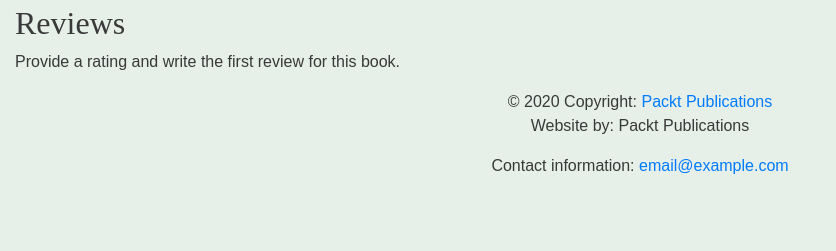
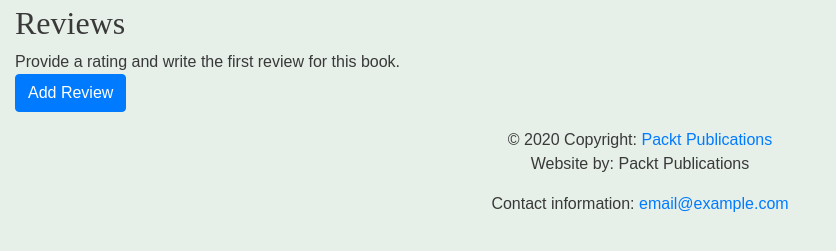
Before and after one commit to paxcodes/book_WebDevWithDjango, a Django app: template bookr/reviews/templates/reviews/book_detail.html in a window 1280 px wide. Shown: the part 201-452 px from the top of the page, without its empty margins (0-836 px from the left). Run offline with Django 3.2, Linux system fonts and the light colour scheme; the template is opened without the code that fills it, so the values that code supplies are empty; some libraries are stand-ins or nearby versions.

Commit message:
add links to create and edit reviews

```diff
--- a/bookr/reviews/templates/reviews/book_detail.html
+++ b/bookr/reviews/templates/reviews/book_detail.html
@@ -18,6 +18,7 @@
             {% if review.date_edited %}<br/> Last modified: {{ review.date_edited }}{% endif %}
             <p>{{review.content }}</p>
             &mdash; <span>{{ review.creator.email }}</span>
+            <a href={% url 'review_edit' book.pk review.pk %}>Edit review</a>
         </li>
     {% endfor %}
     </ul>
@@ -25,4 +26,5 @@
     <span>Provide a rating and write the first review for this book.</span><br />
 {% endif %}
 
+<a class="btn btn-primary" href="{% url 'review_create' book.pk %}">Add Review</a>
 {% endblock %}
```
